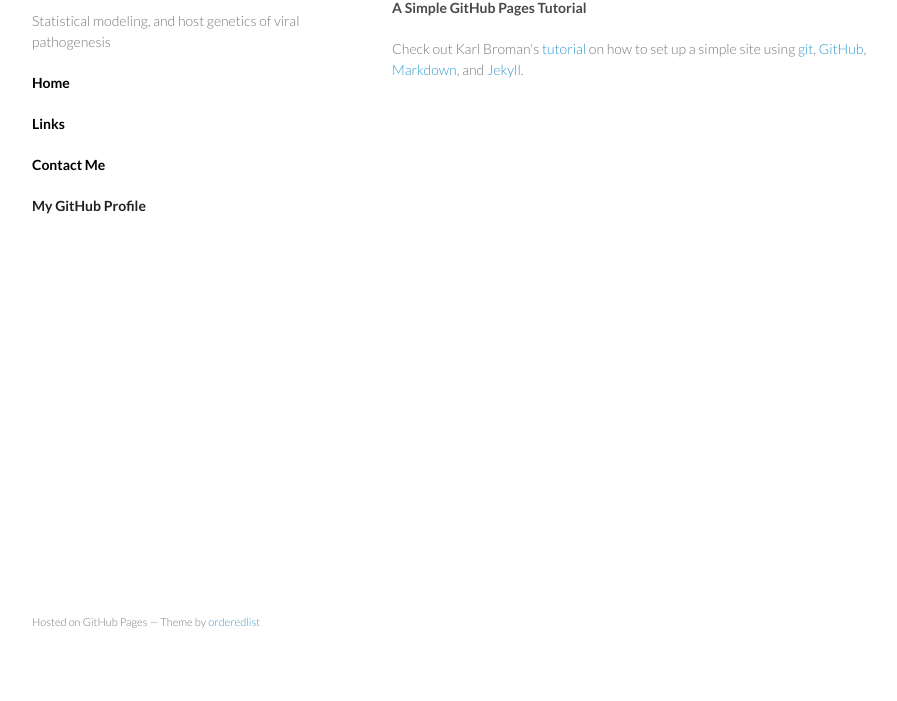
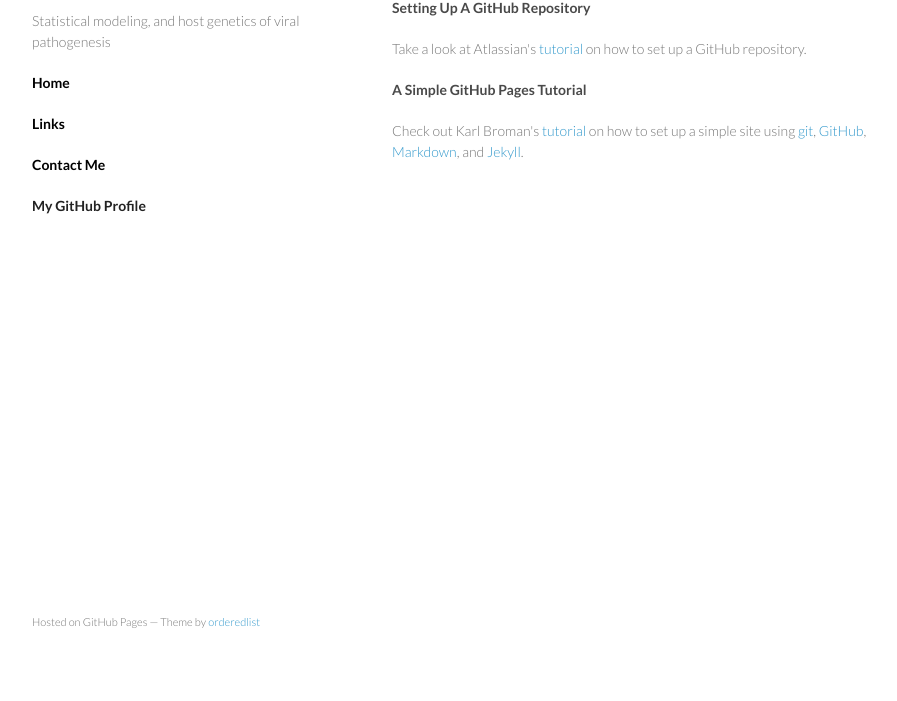
Before and after one commit to mauriziopaul/mauriziopaul.github.io, a plain HTML site: page links.html in a window 1280 px wide. Shown: the part 99-800 px from the top of the page, without its empty margins (178-1075 px from the left). Drawn offline with Linux system fonts and the light colour scheme.

Commit message:
Updated links.html
Added link to GitHub tutorial

```diff
--- a/links.html
+++ b/links.html
@@ -37,6 +37,10 @@
 <a id="links" class="anchor" href="#links" aria-hidden="true"><span class="octicon octicon-link"></span></a>Links</h3>
 
         <h4>
+        <a id="setting-up-github-tutorial" class="anchor" href="#setting-up-github-tutorial" aria-hidden="true"><span class="octicon octicon-link"></span></a>Setting Up A GitHub Repository</h4>
+        <p>Take a look at Atlassian's <a href="https://www.atlassian.com/git/tutorials/setting-up-a-repository">tutorial</a> on how to set up a GitHub repository.</p>
+
+        <h4>
         <a id="a-simple-github-pages-tutorial" class="anchor" href="#a-simple-github-pages-tutorial" aria-hidden="true"><span class="octicon octicon-link"></span></a>A Simple GitHub Pages Tutorial</h4>
         <p>Check out Karl Broman's <a href="http://kbroman.org/simple_site/">tutorial</a> on how to set up a simple site using <a href="http://git-scm.com/">git</a>, <a href="http://github.com/">GitHub</a>, <a href="https://daringfireball.net/projects/markdown/">Markdown</a>, and <a href="http://jekyllrb.com/">Jekyll</a>.</p>
 
```
